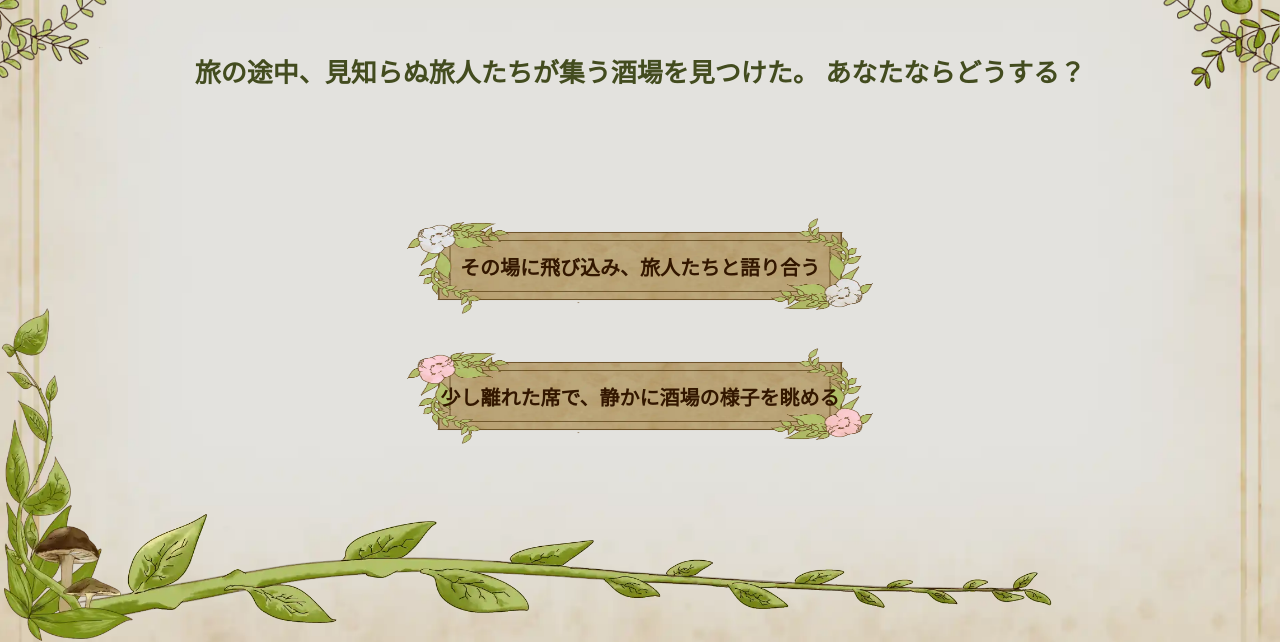
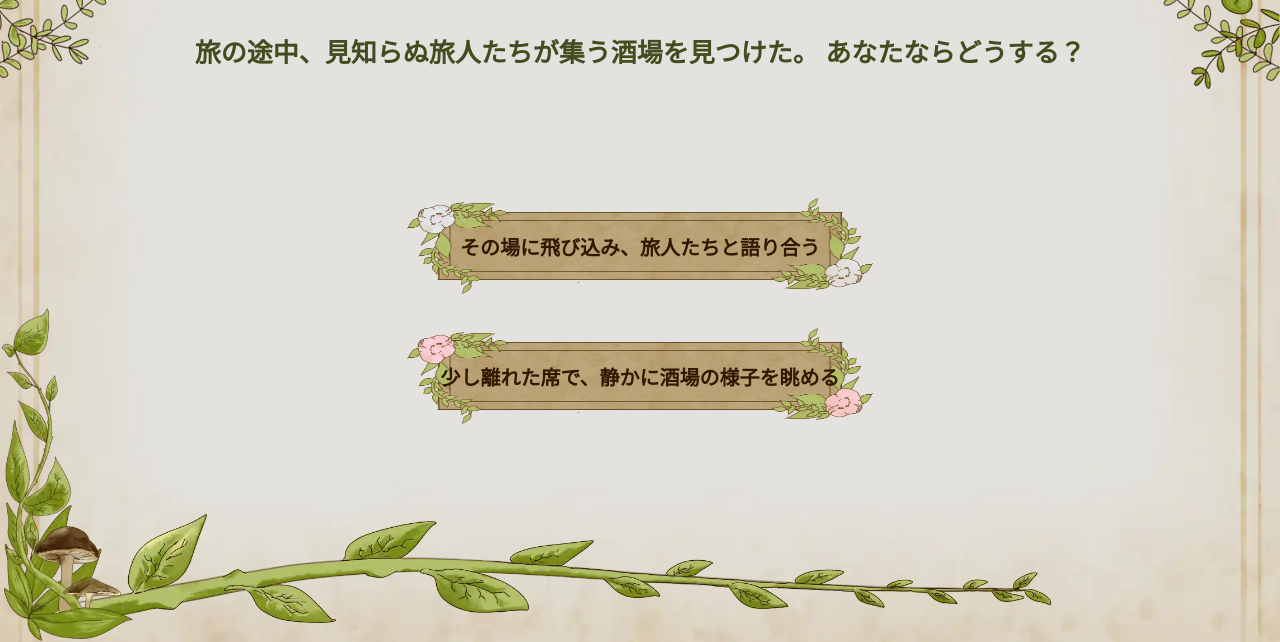
Before and after one commit to RaineArclayde/animal-diagnosis, a plain HTML site: page index.html in a window 1280 px wide. Both pictures are taken after a click on the button "図鑑を開く". Shown: the part 158-800 px from the top of the page. Drawn offline with Linux system fonts and the light colour scheme.

Commit message:
Update style.css

```diff
--- a/style.css
+++ b/style.css
@@ -341,7 +341,7 @@ button:active{
        大きな 1 / 12 と
        重ならないように少し下げる
     */
-    margin:170px auto 0;
+    margin:150px auto 0;
 
     text-align:center;
 }
```
